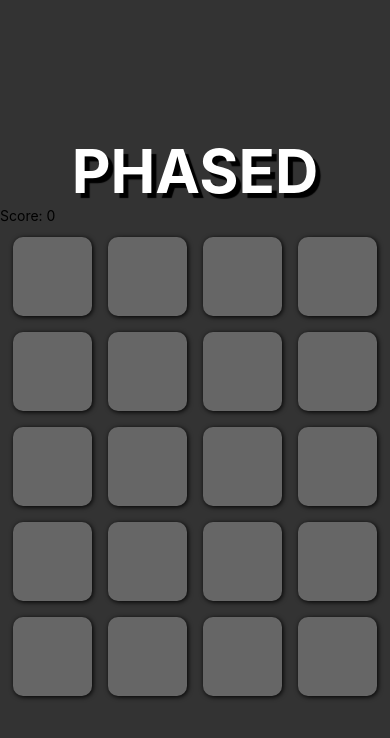
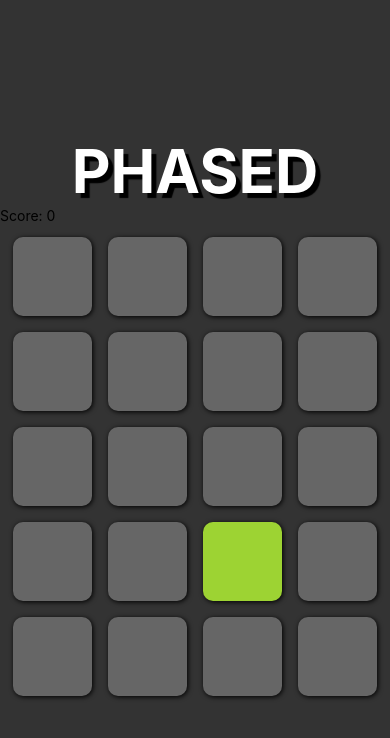
Before and after one commit to emzarts/phased-native, a React Native app: screen / in a window 390 px wide. Shown: the top 738 px of the page. Built offline with nearby package versions, Linux system fonts and the light colour scheme.

Commit message:
random green tiles appear every second

```diff
--- a/components/Board.tsx
+++ b/components/Board.tsx
@@ -3,25 +3,78 @@ import PropTypes from 'prop-types';
 import { View, Text, TouchableOpacity } from 'react-native';
 import Tile from './Tiles/Tile';
 import styles from '../styles';
+import GreenTile from './Tiles/GreenTile';
+import RedTile from './Tiles/RedTile';
+
+enum TileColors {
+    BLANK,
+    RED,
+    GREEN
+}
 
 const Board = ({...props}) => {
+    let keys = [
+        [TileColors.BLANK,  TileColors.BLANK,  TileColors.BLANK,  TileColors.BLANK],
+        [TileColors.BLANK,  TileColors.BLANK,  TileColors.BLANK,  TileColors.BLANK],
+        [TileColors.BLANK,  TileColors.BLANK,  TileColors.BLANK,  TileColors.BLANK],
+        [TileColors.BLANK,  TileColors.BLANK,  TileColors.BLANK,  TileColors.BLANK],
+        [TileColors.BLANK,  TileColors.BLANK,  TileColors.BLANK,  TileColors.BLANK]
+      ];
+    const [board, setBoard] = useState(keys);
+
     const initializeBoard = () => {
-        let keys = [
-            [0,  1,  2,  3],
-            [4,  5,  6,  7],
-            [8,  9, 10, 11],
-            [12, 13, 14, 15],
-            [16, 17, 18, 19]
-          ];
-
-        let tileData = keys.map((row, i) => {
+        let tileData = board.map((row, i) => {
             let dataRows = row.map((key, j) => {
-                return <Tile onPress={props.incrementScore}></Tile>
+                if (key === TileColors.GREEN) return <GreenTile onPress={props.incrementScore}></GreenTile>
+                if (key === TileColors.RED) return <RedTile onPress={props.endGame}></RedTile>
+                return <Tile onPress={() => {}}><Text>{key}</Text></Tile>
             });
             return <View style={styles.boardRow}>{dataRows}</View>;
         });
         return tileData;
     }
+
+    const randCoord = () => {
+        const rand = Math.floor(Math.random() * 20);
+        const row = Math.floor(rand / 5);
+        const col = rand % 4;
+        return [row, col];
+    }
+
+    // Generate a random location for a new green tile
+    const randomGreenLoc = () => {
+        let [row, col] = randCoord();
+        while(board[row][col] === TileColors.GREEN) {
+            [row, col] = randCoord();
+        }
+        return [row,col];
+    }
+
+    const updateBoard = () => {
+        let [greenRow, greenCol] = randomGreenLoc();
+
+        setBoard(
+            board.map((row, i) => {
+                let dataRows = row.map((tileColor, j) => {
+                    // green tiles disappear after 1 second
+                    if (tileColor === TileColors.GREEN) return TileColors.BLANK;
+
+                    if (i === greenRow && j === greenCol) return TileColors.GREEN;
+
+                    return tileColor;
+                });
+                return dataRows;
+            })
+        );
+        console.log("REEE")
+    }
+
+    useEffect(() => {
+        const interval = setInterval(() => updateBoard(), 1000);
+        return () => {
+        clearInterval(interval);
+        };
+    }, []);
 
     return (
         <View style={styles.board}>
@@ -31,7 +84,8 @@ const Board = ({...props}) => {
 }
 
 Board.propTypes = {
-    incrementScore: PropTypes.func
+    incrementScore: PropTypes.func,
+    endGame: PropTypes.func
 }
 
 export default Board;
--- a/components/Game.tsx
+++ b/components/Game.tsx
@@ -4,20 +4,27 @@ import Board from './Board';
 
 const Game = () => {
     const [score, setScore] = useState(0);
+    const [gameOver, setGameOver] = useState(false);
 
     const incrementScore = () => {
         setScore(score => score + 1);
     }
 
     const endGame = () => {
-
+        setGameOver(true);
     }
 
     return (
         <View>
-            <Text>Score: {score}</Text>
-            <Board incrementScore={incrementScore} />
+        {gameOver
+            ? <Text> REEEEE </Text>
+            : <View>
+                <Text>Score: {score}</Text>
+                <Board incrementScore={incrementScore} endGame={endGame} />
+            </View>
+        }
         </View>
+
     );
   };
 
--- a/components/Tiles/GreenTile.tsx
+++ b/components/Tiles/GreenTile.tsx
@@ -5,7 +5,7 @@ import styles from '../../styles';
 
 const GreenTile = ({...props}) => {
     return (
-        <TouchableOpacity onPress={props.onPress} style={styles.greenTile}/>
+        <TouchableOpacity onPress={props.onPress} style={[styles.tile, styles.greenTile]}/>
     );
   };
 
--- a/components/Tiles/RedTile.tsx
+++ b/components/Tiles/RedTile.tsx
@@ -5,7 +5,7 @@ import styles from '../../styles';
 
 const RedTile = ({...props}) => {
     return (
-        <TouchableOpacity onPress={props.onPress} style={styles.redTile}/>
+        <TouchableOpacity onPress={props.onPress} style={[styles.tile, styles.redTile]}/>
     );
   };
 
```
